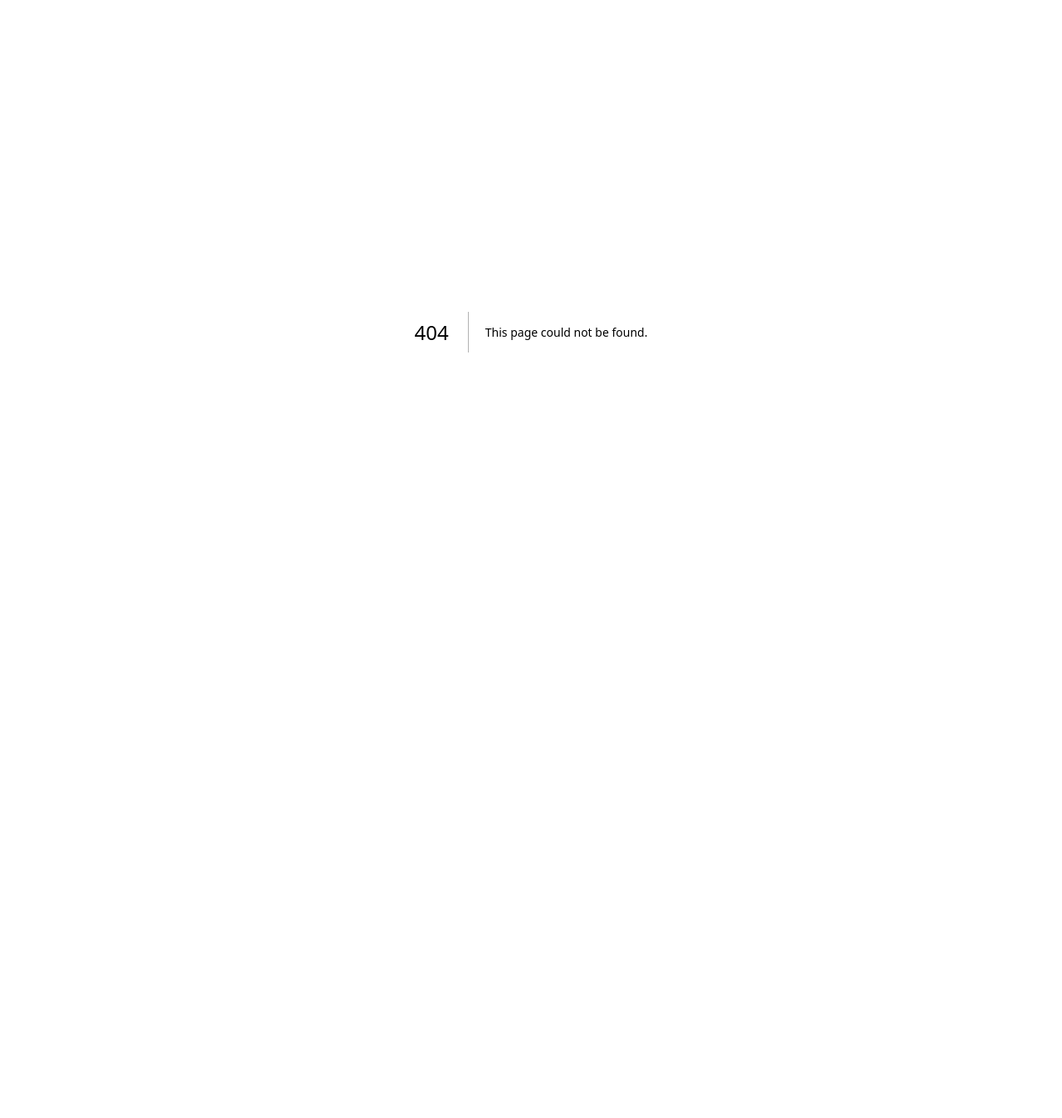
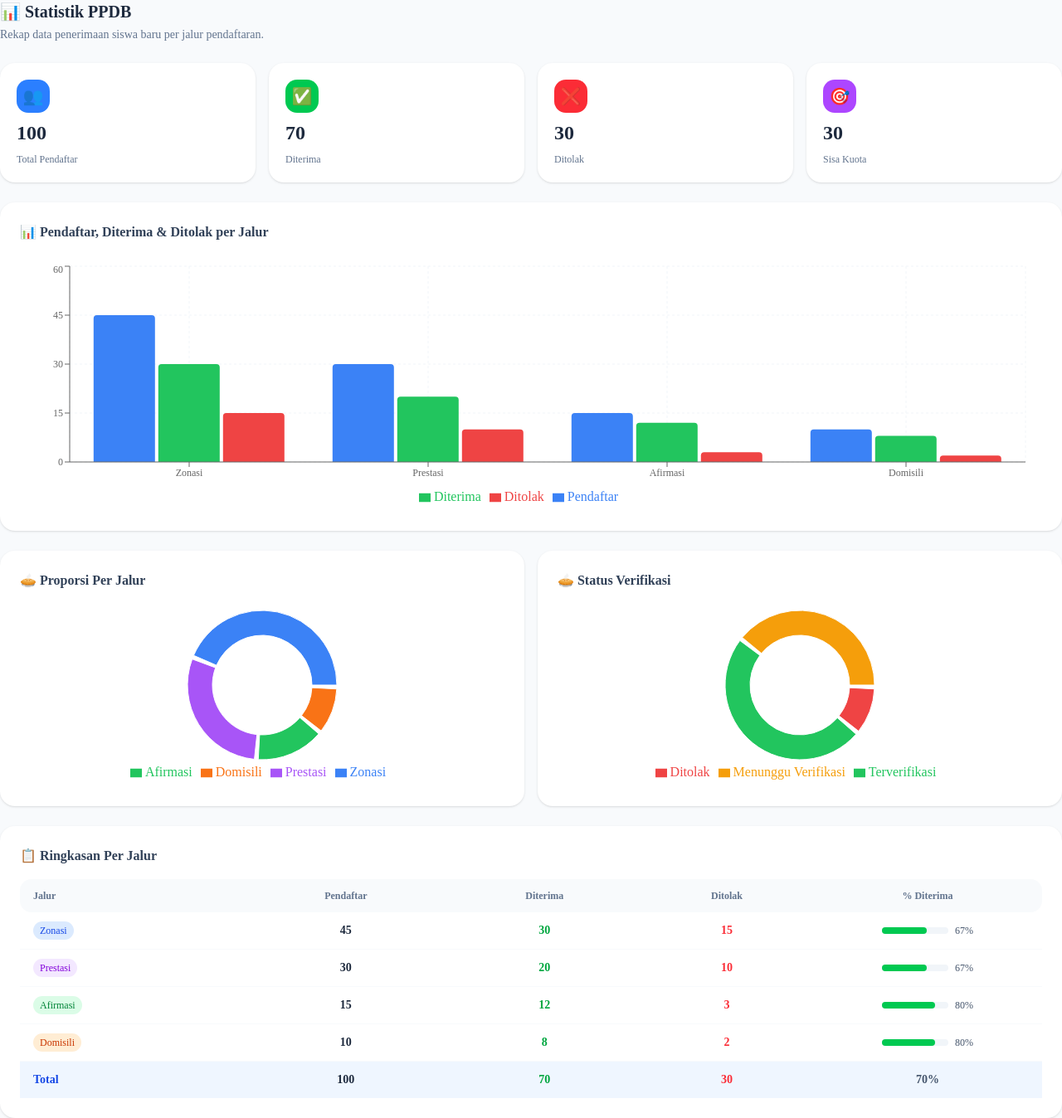
Before and after one commit to argabayu-cloud/ppdb-system, a Next.js app in the folder frontend-ppdb/: page /adminsekolah/statistik in a window 1280 px wide. Before the commit this address had no page. Shown: the whole page at 83% size. Before the commit the page ends 800 px from the top, so only its background shows below. Built offline with nearby package versions, Linux system fonts and the light colour scheme.

Commit message:
update frontend

```diff
--- /dev/null
+++ b/frontend-ppdb/src/app/adminsekolah/statistik/page.tsx
@@ -0,0 +1,206 @@
+"use client";
+
+import {
+  BarChart,
+  Bar,
+  XAxis,
+  YAxis,
+  CartesianGrid,
+  Tooltip,
+  Legend,
+  PieChart,
+  Pie,
+  Cell,
+  ResponsiveContainer,
+} from "recharts";
+
+const dataJalur = [
+  { jalur: "Zonasi", pendaftar: 45, diterima: 30, ditolak: 15 },
+  { jalur: "Prestasi", pendaftar: 30, diterima: 20, ditolak: 10 },
+  { jalur: "Afirmasi", pendaftar: 15, diterima: 12, ditolak: 3 },
+  { jalur: "Domisili", pendaftar: 10, diterima: 8, ditolak: 2 },
+];
+
+const dataPie = [
+  { name: "Zonasi", value: 45, color: "#3b82f6" },
+  { name: "Prestasi", value: 30, color: "#a855f7" },
+  { name: "Afirmasi", value: 15, color: "#22c55e" },
+  { name: "Domisili", value: 10, color: "#f97316" },
+];
+
+const dataStatus = [
+  { name: "Menunggu Verifikasi", value: 40, color: "#f59e0b" },
+  { name: "Terverifikasi", value: 50, color: "#22c55e" },
+  { name: "Ditolak", value: 10, color: "#ef4444" },
+];
+
+const total = dataJalur.reduce((acc, d) => acc + d.pendaftar, 0);
+const totalDiterima = dataJalur.reduce((acc, d) => acc + d.diterima, 0);
+const totalDitolak = dataJalur.reduce((acc, d) => acc + d.ditolak, 0);
+
+export default function StatistikPage() {
+  return (
+    <div className="flex flex-col gap-6">
+      {/* Header */}
+      <div>
+        <h1 className="text-xl font-bold text-slate-800">📊 Statistik PPDB</h1>
+        <p className="text-slate-500 text-sm mt-1">
+          Rekap data penerimaan siswa baru per jalur pendaftaran.
+        </p>
+      </div>
+
+      {/* Summary Cards */}
+      <div className="grid grid-cols-2 sm:grid-cols-4 gap-4">
+        {[
+          { label: "Total Pendaftar", value: total, color: "bg-blue-500", icon: "👥" },
+          { label: "Diterima", value: totalDiterima, color: "bg-green-500", icon: "✅" },
+          { label: "Ditolak", value: totalDitolak, color: "bg-red-500", icon: "❌" },
+          { label: "Sisa Kuota", value: 100 - totalDiterima, color: "bg-purple-500", icon: "🎯" },
+        ].map((s) => (
+          <div key={s.label} className="bg-white rounded-2xl shadow p-5 flex flex-col gap-2">
+            <div className={`w-10 h-10 rounded-xl ${s.color} flex items-center justify-center text-xl`}>
+              {s.icon}
+            </div>
+            <p className="text-2xl font-bold text-slate-800">{s.value}</p>
+            <p className="text-xs text-slate-500">{s.label}</p>
+          </div>
+        ))}
+      </div>
+
+      {/* Bar Chart - Pendaftar per Jalur */}
+      <div className="bg-white rounded-2xl shadow p-6">
+        <h2 className="font-semibold text-slate-700 mb-6">
+          📊 Pendaftar, Diterima & Ditolak per Jalur
+        </h2>
+        <ResponsiveContainer width="100%" height={300}>
+          <BarChart data={dataJalur} margin={{ top: 5, right: 20, left: 0, bottom: 5 }}>
+            <CartesianGrid strokeDasharray="3 3" stroke="#f1f5f9" />
+            <XAxis dataKey="jalur" tick={{ fontSize: 12 }} />
+            <YAxis tick={{ fontSize: 12 }} />
+            <Tooltip
+              contentStyle={{ borderRadius: "12px", border: "none", boxShadow: "0 4px 20px rgba(0,0,0,0.1)" }}
+            />
+            <Legend />
+            <Bar dataKey="pendaftar" name="Pendaftar" fill="#3b82f6" radius={[4, 4, 0, 0]} />
+            <Bar dataKey="diterima" name="Diterima" fill="#22c55e" radius={[4, 4, 0, 0]} />
+            <Bar dataKey="ditolak" name="Ditolak" fill="#ef4444" radius={[4, 4, 0, 0]} />
+          </BarChart>
+        </ResponsiveContainer>
+      </div>
+
+      {/* Pie Charts */}
+      <div className="grid grid-cols-1 sm:grid-cols-2 gap-4">
+        {/* Pie - Per Jalur */}
+        <div className="bg-white rounded-2xl shadow p-6">
+          <h2 className="font-semibold text-slate-700 mb-4">🥧 Proporsi Per Jalur</h2>
+          <ResponsiveContainer width="100%" height={220}>
+            <PieChart>
+              <Pie
+                data={dataPie}
+                cx="50%"
+                cy="50%"
+                innerRadius={60}
+                outerRadius={90}
+                paddingAngle={3}
+                dataKey="value"
+              >
+                {dataPie.map((entry, index) => (
+                  <Cell key={index} fill={entry.color} />
+                ))}
+              </Pie>
+              <Tooltip
+                contentStyle={{ borderRadius: "12px", border: "none", boxShadow: "0 4px 20px rgba(0,0,0,0.1)" }}
+              />
+              <Legend />
+            </PieChart>
+          </ResponsiveContainer>
+        </div>
+
+        {/* Pie - Status */}
+        <div className="bg-white rounded-2xl shadow p-6">
+          <h2 className="font-semibold text-slate-700 mb-4">🥧 Status Verifikasi</h2>
+          <ResponsiveContainer width="100%" height={220}>
+            <PieChart>
+              <Pie
+                data={dataStatus}
+                cx="50%"
+                cy="50%"
+                innerRadius={60}
+                outerRadius={90}
+                paddingAngle={3}
+                dataKey="value"
+              >
+                {dataStatus.map((entry, index) => (
+                  <Cell key={index} fill={entry.color} />
+                ))}
+              </Pie>
+              <Tooltip
+                contentStyle={{ borderRadius: "12px", border: "none", boxShadow: "0 4px 20px rgba(0,0,0,0.1)" }}
+              />
+              <Legend />
+            </PieChart>
+          </ResponsiveContainer>
+        </div>
+      </div>
+
+      {/* Tabel Ringkasan */}
+      <div className="bg-white rounded-2xl shadow p-6">
+        <h2 className="font-semibold text-slate-700 mb-4">📋 Ringkasan Per Jalur</h2>
+        <div className="overflow-x-auto">
+          <table className="w-full text-sm">
+            <thead className="bg-slate-50">
+              <tr>
+                <th className="text-left py-3 px-4 text-xs text-slate-500 font-semibold rounded-l-xl">Jalur</th>
+                <th className="text-center py-3 px-4 text-xs text-slate-500 font-semibold">Pendaftar</th>
+                <th className="text-center py-3 px-4 text-xs text-slate-500 font-semibold">Diterima</th>
+                <th className="text-center py-3 px-4 text-xs text-slate-500 font-semibold">Ditolak</th>
+                <th className="text-center py-3 px-4 text-xs text-slate-500 font-semibold rounded-r-xl">% Diterima</th>
+              </tr>
+            </thead>
+            <tbody>
+              {dataJalur.map((d, i) => (
+                <tr key={i} className="border-b border-slate-50 hover:bg-slate-50 transition-colors">
+                  <td className="py-3 px-4">
+                    <span className={`text-xs px-2 py-1 rounded-full font-medium
+                      ${d.jalur === "Zonasi" ? "bg-blue-100 text-blue-700" :
+                        d.jalur === "Prestasi" ? "bg-purple-100 text-purple-700" :
+                        d.jalur === "Afirmasi" ? "bg-green-100 text-green-700" :
+                        "bg-orange-100 text-orange-700"}`}>
+                      {d.jalur}
+                    </span>
+                  </td>
+                  <td className="py-3 px-4 text-center font-semibold text-slate-800">{d.pendaftar}</td>
+                  <td className="py-3 px-4 text-center text-green-600 font-semibold">{d.diterima}</td>
+                  <td className="py-3 px-4 text-center text-red-500 font-semibold">{d.ditolak}</td>
+                  <td className="py-3 px-4 text-center">
+                    <div className="flex items-center justify-center gap-2">
+                      <div className="flex-1 bg-slate-100 rounded-full h-2 max-w-[80px]">
+                        <div
+                          className="bg-green-500 h-2 rounded-full"
+                          style={{ width: `${Math.round((d.diterima / d.pendaftar) * 100)}%` }}
+                        />
+                      </div>
+                      <span className="text-xs text-slate-600 font-medium">
+                        {Math.round((d.diterima / d.pendaftar) * 100)}%
+                      </span>
+                    </div>
+                  </td>
+                </tr>
+              ))}
+              {/* Total */}
+              <tr className="bg-blue-50 font-semibold">
+                <td className="py-3 px-4 text-blue-700 text-sm">Total</td>
+                <td className="py-3 px-4 text-center text-slate-800">{total}</td>
+                <td className="py-3 px-4 text-center text-green-600">{totalDiterima}</td>
+                <td className="py-3 px-4 text-center text-red-500">{totalDitolak}</td>
+                <td className="py-3 px-4 text-center text-slate-600">
+                  {Math.round((totalDiterima / total) * 100)}%
+                </td>
+              </tr>
+            </tbody>
+          </table>
+        </div>
+      </div>
+    </div>
+  );
+}
```
